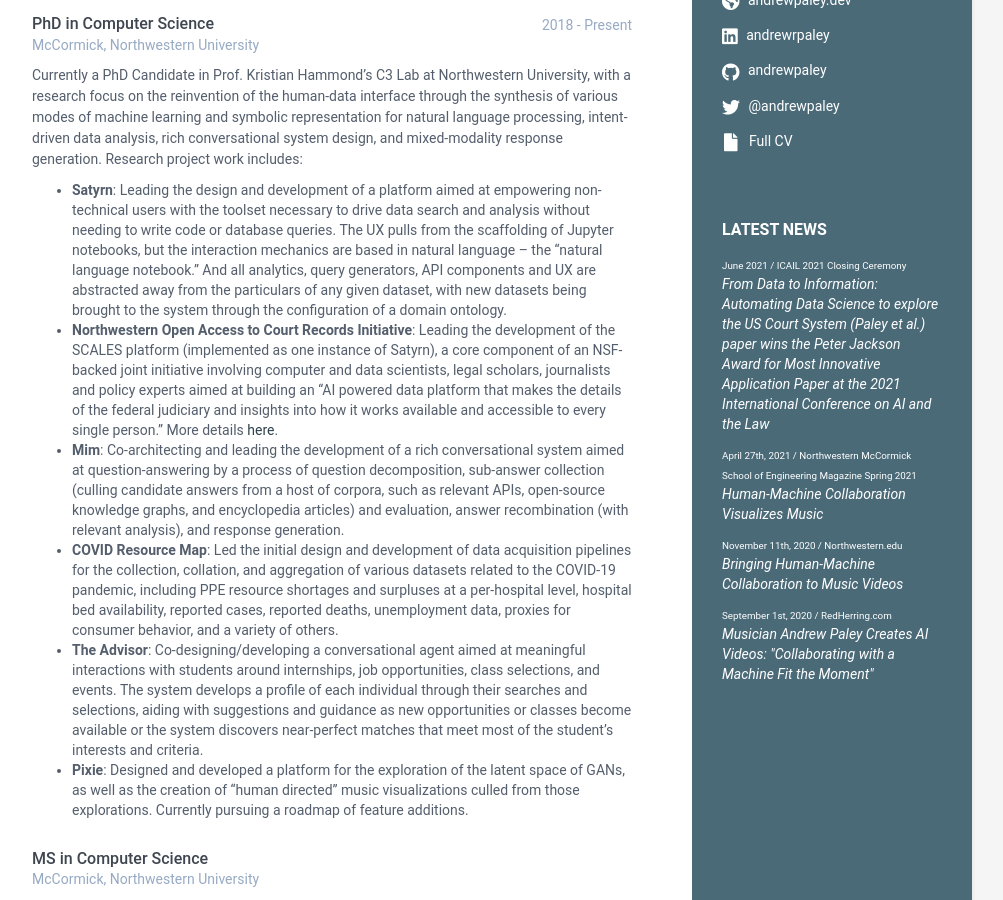
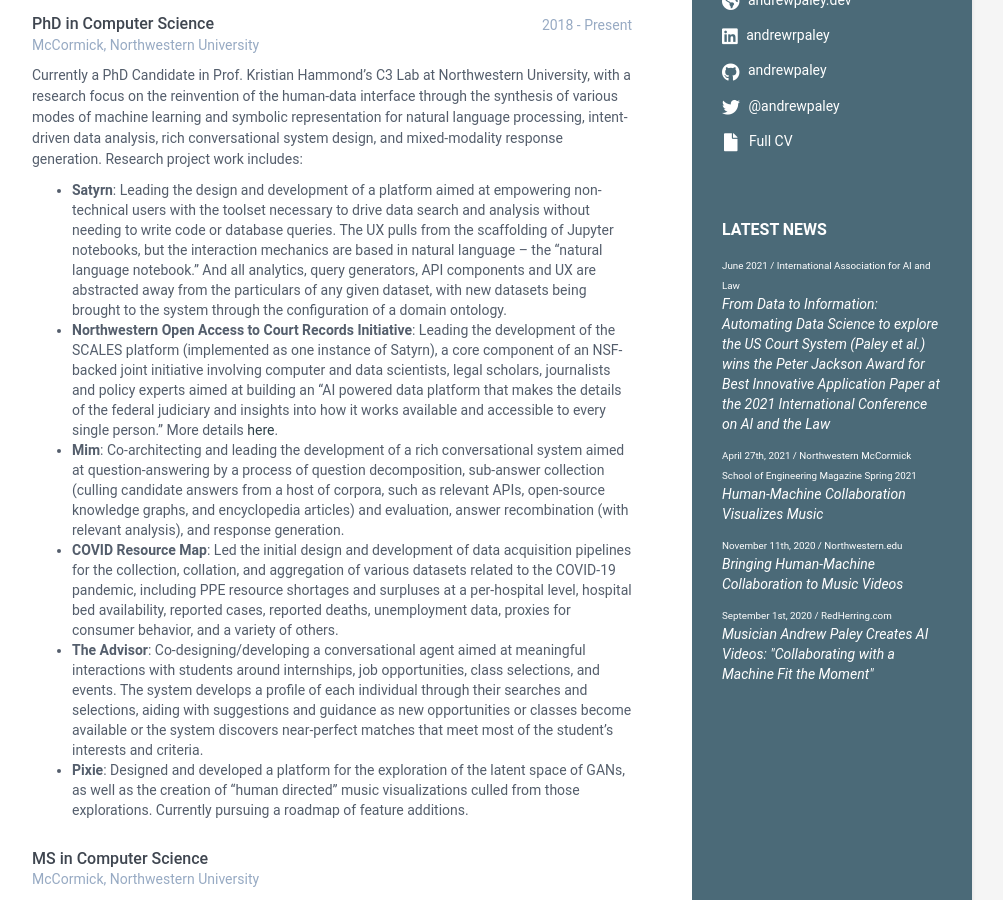
Before and after one commit to andrewpaley/andrewpaley.github.io, a Jekyll site: the page built from index.html, in a window 1280 px wide and 900 px high, scrolled down 361 px. Shown: the whole window, without its empty margins (168-1171 px from the left). Built offline with Jekyll 4.4.1, drawn with Linux system fonts in a browser that asks for light colours; some of the changed text lies outside the part shown.

Commit message:
paper addition

```diff
--- a/_data/data.yml
+++ b/_data/data.yml
@@ -29,9 +29,9 @@
     #     level: Native
 
     news:
-      - title: "From Data to Information: Automating Data Science to explore the US Court System (Paley et al.) paper wins the Peter Jackson Award for Most Innovative Application Paper at the 2021 International Conference on AI and the Law"
-        source: "ICAIL 2021 Closing Ceremony"
-        link: https://www.youtube.com/watch?v=SKOnJb3kVug
+      - title: "From Data to Information: Automating Data Science to explore the US Court System (Paley et al.) wins the Peter Jackson Award for Best Innovative Application Paper at the 2021 International Conference on AI and the Law"
+        source: "International Association for AI and Law"
+        link: http://www.iaail.org/?q=article/icail-2021-final-report-ai-and-law-conference-sao-paulo-brazil
         date: "June 2021"
       - title: "Human-Machine Collaboration Visualizes Music"
         source: "Northwestern McCormick School of Engineering Magazine Spring 2021"
@@ -145,7 +145,7 @@
 publications:
     title: Selected Publications/Presentations
     papers:
-      - title: Paley, A., Li Zhao, A., Pack, H., Servantez, S., Adler, R. F., Sterbentz, M., Pah, A., Schwartz, D., Barrie, C., Einarssan, A., and Hammond, K. (2021). <a href="https://dl.acm.org/doi/10.1145/3462757.3466100" target="_blank">From Data to Information&#58; Automating Data Science to Explore the U.S. Court System</a>. In The 18th International Conference of Artificial Intelligence and Law (ICAIL 2021). (Peter Jackson Award for Most Innovative Application Paper)
+      - title: Paley, A., Li Zhao, A., Pack, H., Servantez, S., Adler, R. F., Sterbentz, M., Pah, A., Schwartz, D., Barrie, C., Einarssan, A., and Hammond, K. (2021). <a href="https://dl.acm.org/doi/10.1145/3462757.3466100" target="_blank">From Data to Information&#58; Automating Data Science to Explore the U.S. Court System</a>. In The 18th International Conference of Artificial Intelligence and Law (ICAIL 2021). (Peter Jackson Award for Best Innovative Application Paper)
       - title: Innovation Leaders Panel, Merck Innovation Summit, Panel Member, October 2019
       - title: "Public Forum: Artificial Intelligence, Health & Society at the Equity, Diversity, & Data Science in Genomics Workshop, University of Illinois/NHGRI, Panel Member, September 2019"
       - title: "The Future of AI: Ethical Questions and Human-Centered Design, Chicago Product Strategy and Design meetup, Panel Member, March 2019"
```
